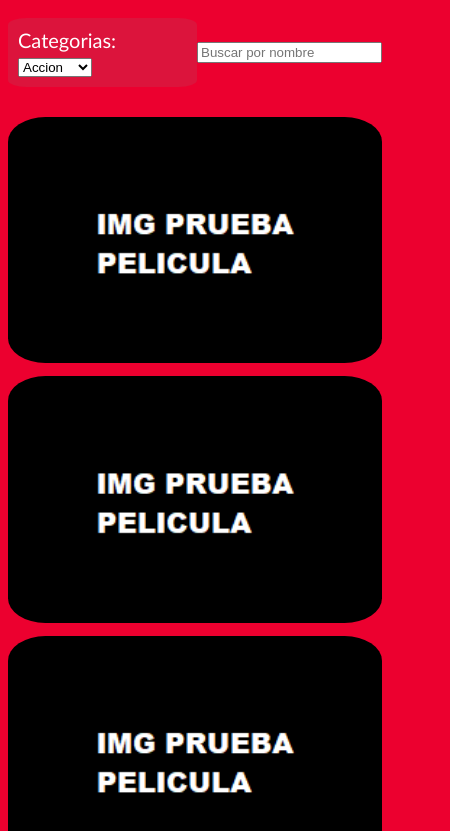
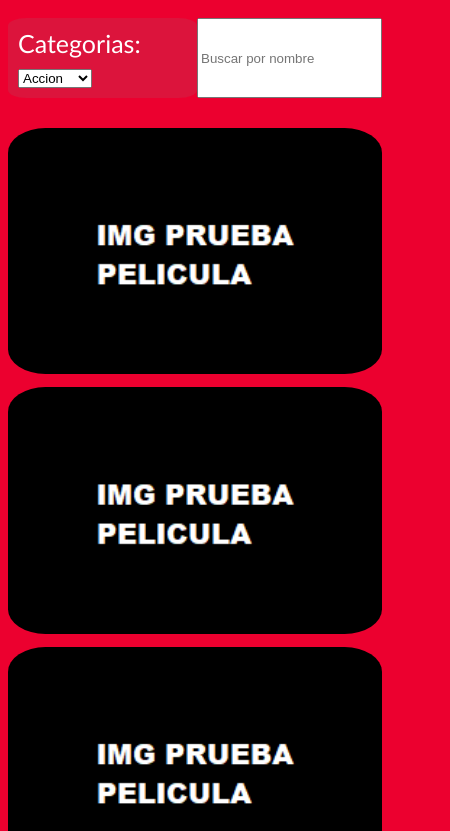
Before and after one commit to FrancoDMW/TPDesarrollo, a plain HTML site: page index.html in a window 390 px wide. Shown: the part 80-911 px from the top of the page, 450 px wide, since content can reach past the window. Drawn offline with Linux system fonts and the light colour scheme.

Commit message:
media query

```diff
--- a/styles/detalleSerie.css
+++ b/styles/detalleSerie.css
@@ -57,4 +57,4 @@ button{
         justify-items: center;
         align-items: center;
     }
-  }
+}
--- a/styles/index.css
+++ b/styles/index.css
@@ -47,9 +47,9 @@ body{
     color:white;
 }
 
-@media screen and (max-width: 400px) {
+@media screen and (max-width: 320px) {
     .aNav{
-        font-size: 20px;
+        font-size: 13px;
     }
     .categoriaBuscador{
         justify-content: space-evenly;
```
